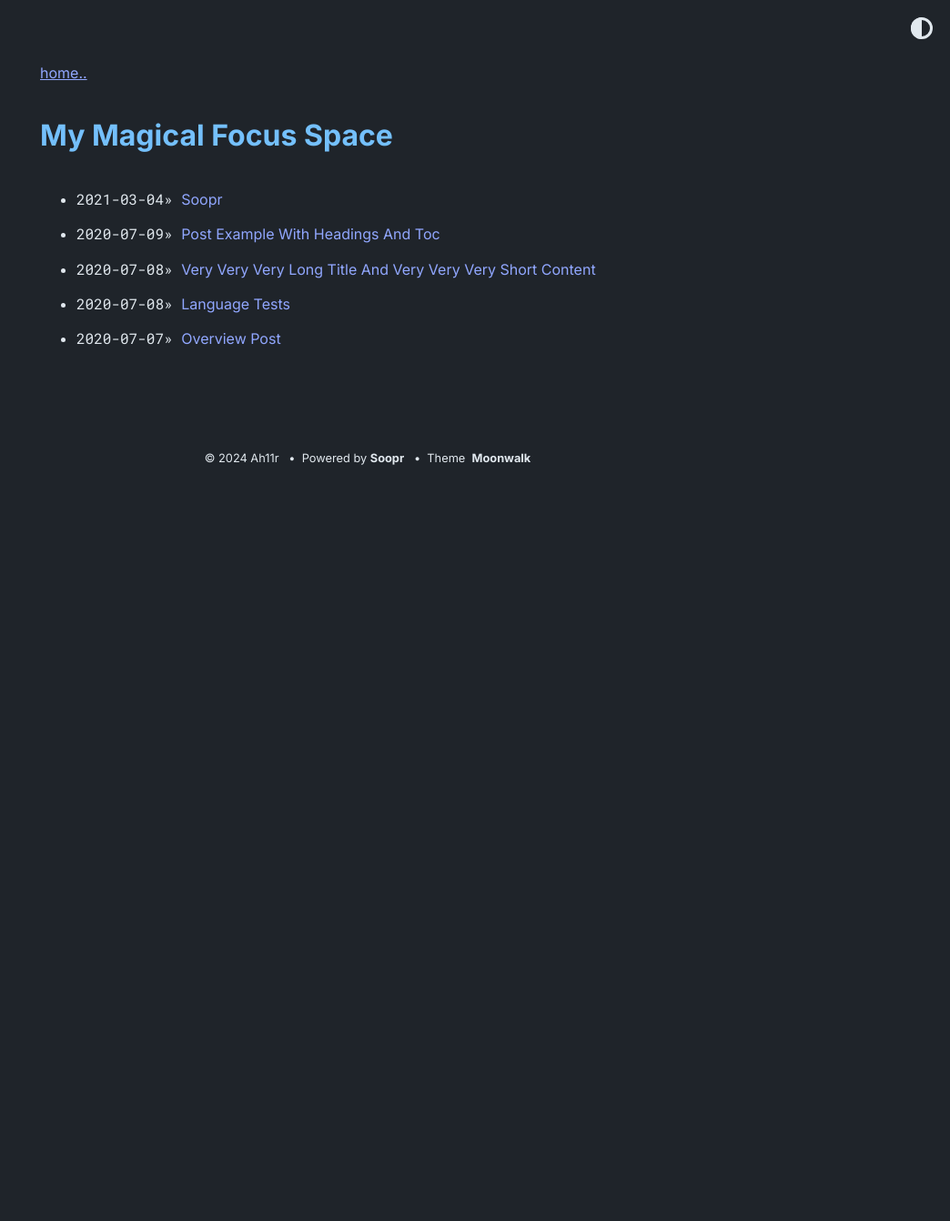
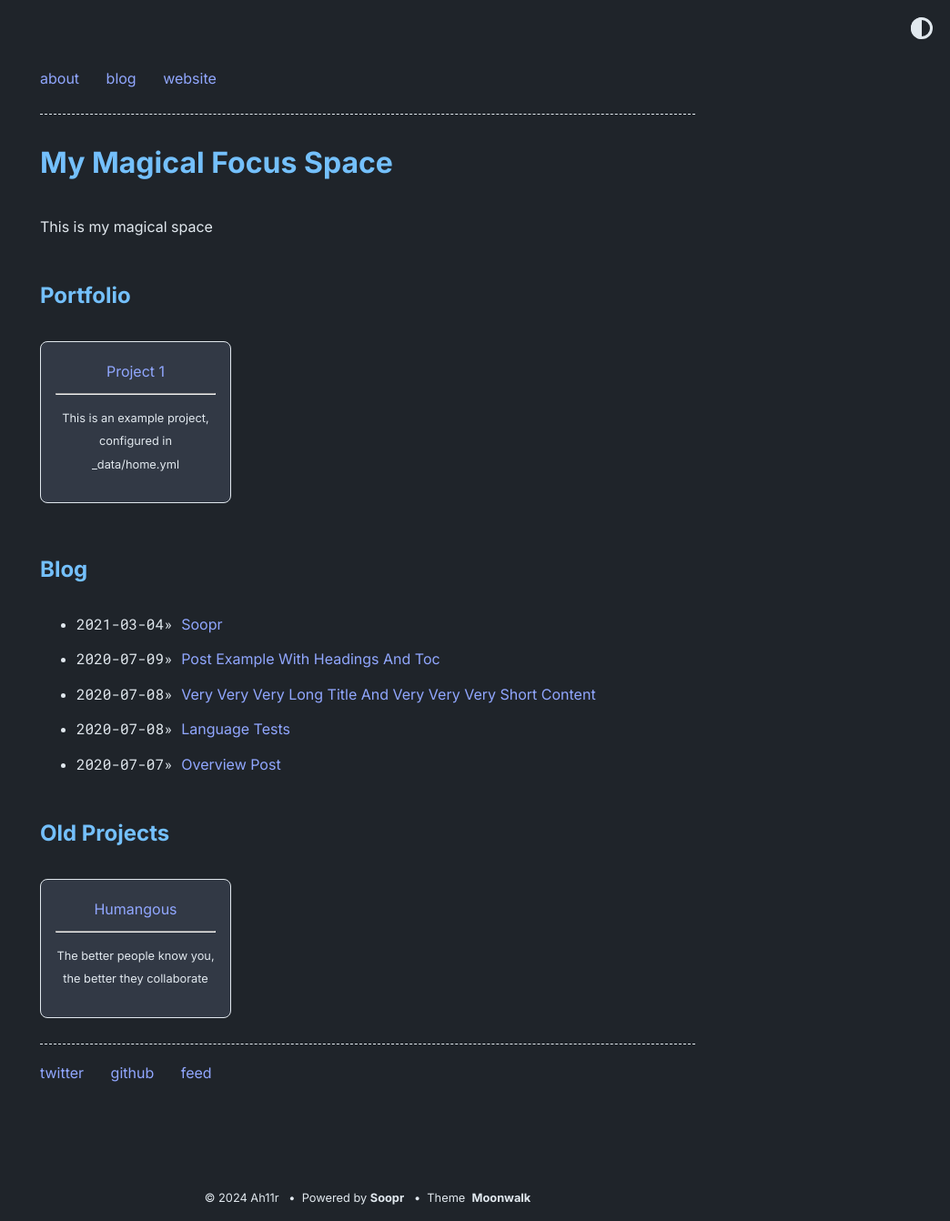
Before and after one commit to Ah11r/swiftlyblue, a Jekyll site: the page built from index.md, in a window 1280 px wide. Shown: the whole page at 91% size, without its empty margins (236-1280 px from the left). Built offline with Jekyll 4.4.1, drawn with Linux system fonts in a browser that asks for light colours; before the commit the page ends 900 px from its top, so only the background shows below that; part of the change alters nothing that is shown.

Commit message:
moreupdates

```diff
--- a/_config.yml
+++ b/_config.yml
@@ -39,7 +39,7 @@ theme_config:
     title_old_projects: Old Projects
 
 soopr:
-  publish_token: "" # sign up at https://www.soopr.co to get your publish token and personalize share and reaction options
+  publish_token: "pt_75f7f4f77f56e2b5181c96012f41da69" # sign up at https://www.soopr.co to get your publish token and personalize share and reaction options
 
 highlighter: rouge
 
--- a/index.md
+++ b/index.md
@@ -1,3 +1,3 @@
 ---
-layout: blog
+layout: home
 ---
```
